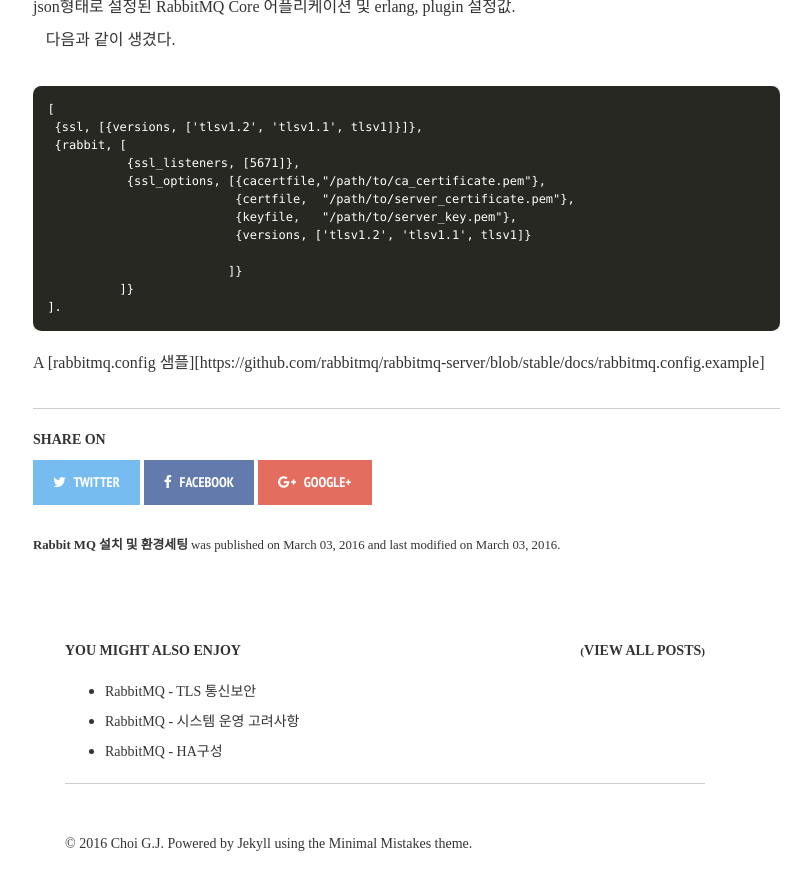
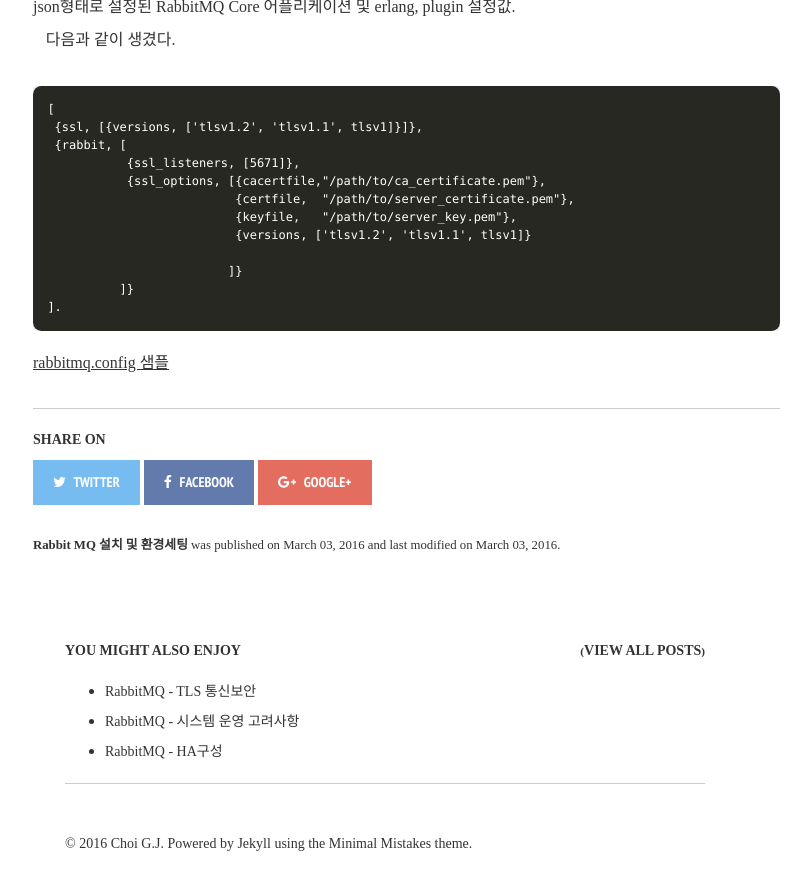
Before and after one commit to gjchoi/gjchoi.github.io, a Jekyll site: the page built from _posts/2016-03-03-rabbit-mq-설치및환경설정.md, in a window 1280 px wide and 900 px high, scrolled down 3373 px. Shown: the top 890 px of the window, without its empty margins (255-1066 px from the left). Built offline with Jekyll 4.4.1, drawn with Linux system fonts in a browser that asks for light colours; nearby versions of some CDN libraries; comment, search, counter and statistics services are not loaded.

Commit message:
Update 2016-03-03-rabbit-mq-설치및환경설정.md

```diff
--- a/_posts/2016-03-03-rabbit-mq-설치및환경설정.md
+++ b/_posts/2016-03-03-rabbit-mq-설치및환경설정.md
@@ -170,4 +170,4 @@ json형태로 설정된 RabbitMQ Core 어플리케이션 및 erlang, plugin 설
 ].
 ~~~~
 
-A [rabbitmq.config 샘플][https://github.com/rabbitmq/rabbitmq-server/blob/stable/docs/rabbitmq.config.example]
+[rabbitmq.config 샘플](https://github.com/rabbitmq/rabbitmq-server/blob/stable/docs/rabbitmq.config.example)
```
